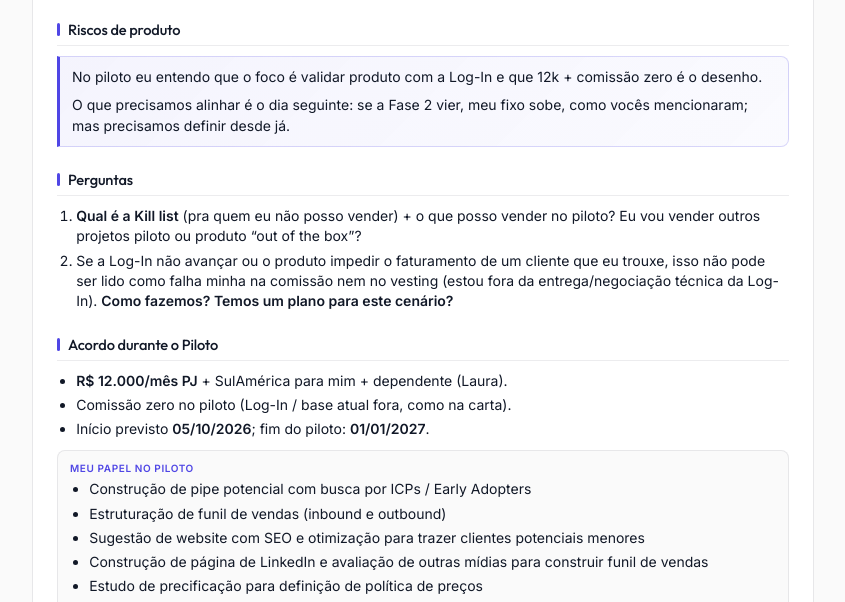
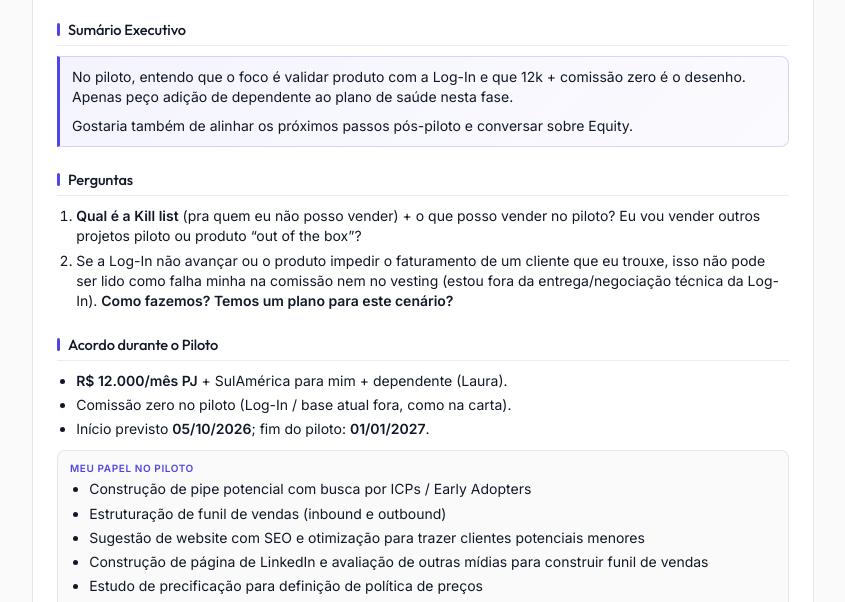
Before and after one commit to carolbardi/proposta-viiia-carol, a plain HTML site: page index.html in a window 1280 px wide. Shown: the part 187-789 px from the top of the page, without its empty margins (217-1062 px from the left). Drawn offline with Linux system fonts and the light colour scheme.

Commit message:
Rename section to Sumário Executivo with new copy.

```diff
--- a/index.html
+++ b/index.html
@@ -258,10 +258,10 @@
     Para alinhamento com o Conselho de Sócios · set/2026
   </p>
 
-  <h2>Riscos de produto</h2>
+  <h2>Sumário Executivo</h2>
   <div class="box accent">
-    <p>No piloto eu entendo que o foco é validar produto com a Log-In e que 12k + comissão zero é o desenho.</p>
-    <p style="margin-bottom:0">O que precisamos alinhar é o dia seguinte: se a Fase 2 vier, meu fixo sobe, como vocês mencionaram; mas precisamos definir desde já.</p>
+    <p>No piloto, entendo que o foco é validar produto com a Log-In e que 12k + comissão zero é o desenho. Apenas peço adição de dependente ao plano de saúde nesta fase.</p>
+    <p style="margin-bottom:0">Gostaria também de alinhar os próximos passos pós-piloto e conversar sobre Equity.</p>
   </div>
 
   <h2>Perguntas</h2>
```
